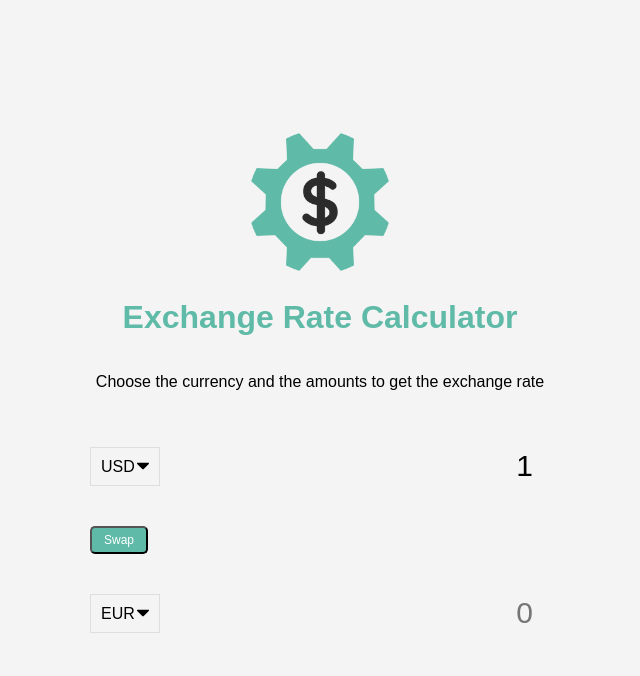
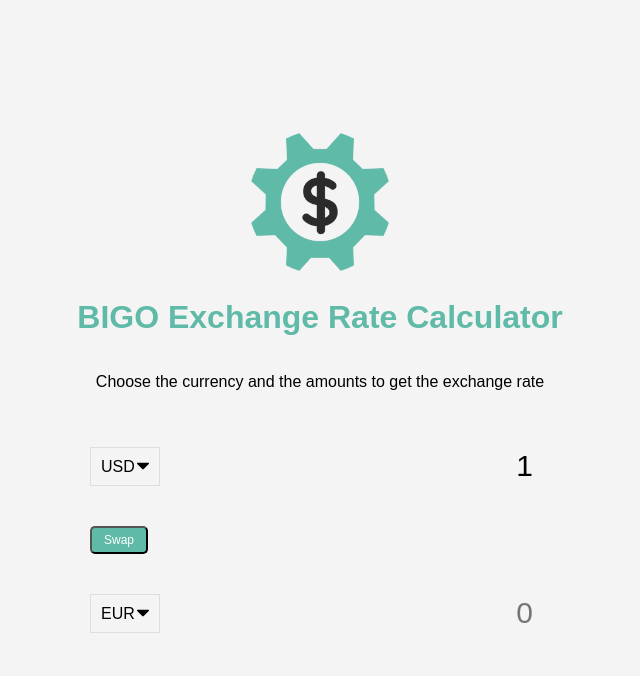
Before and after one commit to FrancescoBigotto/AzureWebAppTest01, a plain HTML site: page index.html in a window 1280 px wide. Shown: the whole page, without its empty margins (320-960 px from the left). Drawn offline with Linux system fonts and the light colour scheme; no server answers.

Commit message:
ad Bigo to Index.html

```diff
--- a/index.html
+++ b/index.html
@@ -9,7 +9,7 @@
   </head>
   <body>
     <img src="img/money.png" alt="" class="money-img" />
-    <h1>Exchange Rate Calculator</h1>
+    <h1>BIGO Exchange Rate Calculator</h1>
     <p>Choose the currency and the amounts to get the exchange rate</p>
 
     <div class="container">
```
